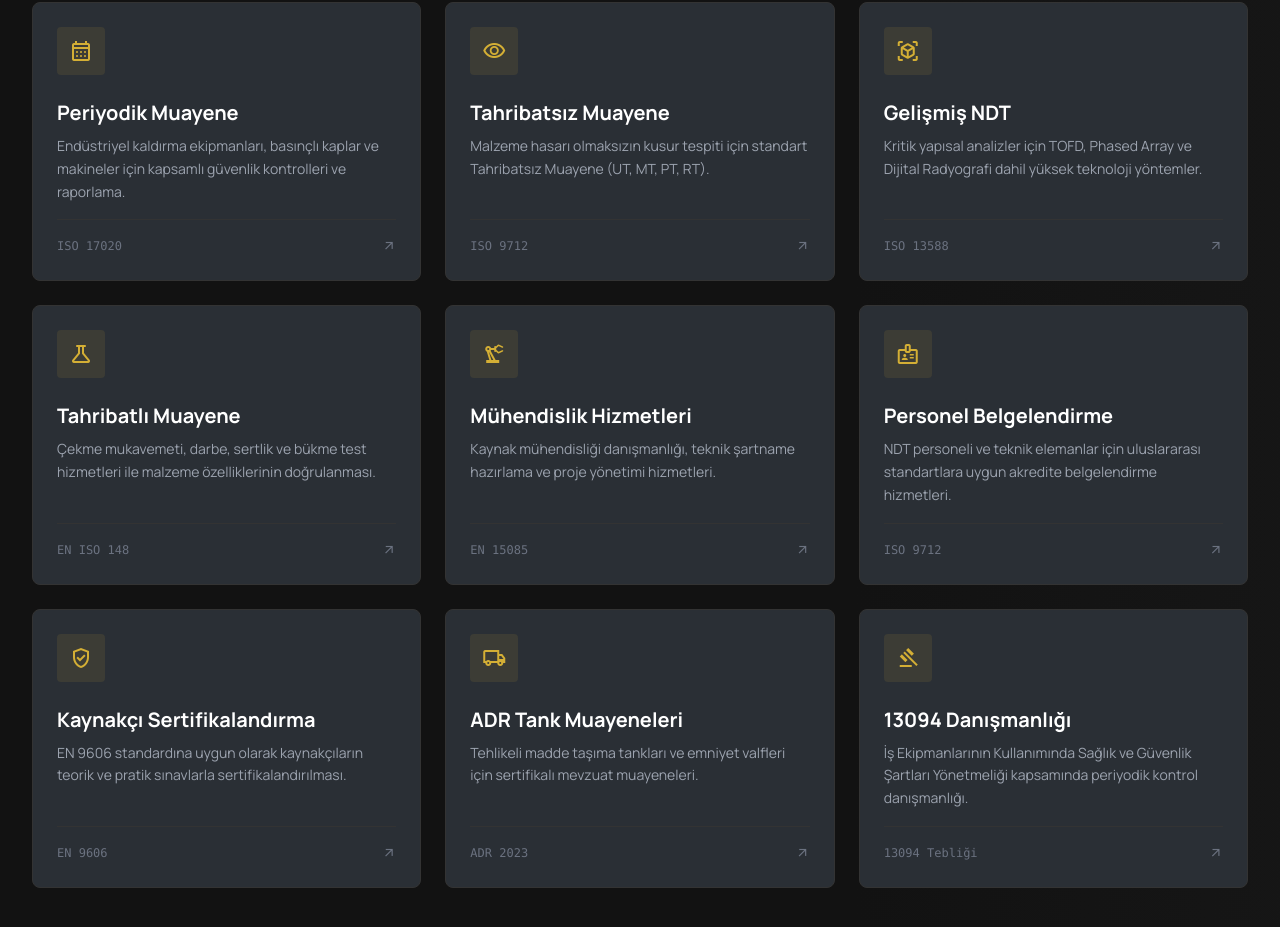
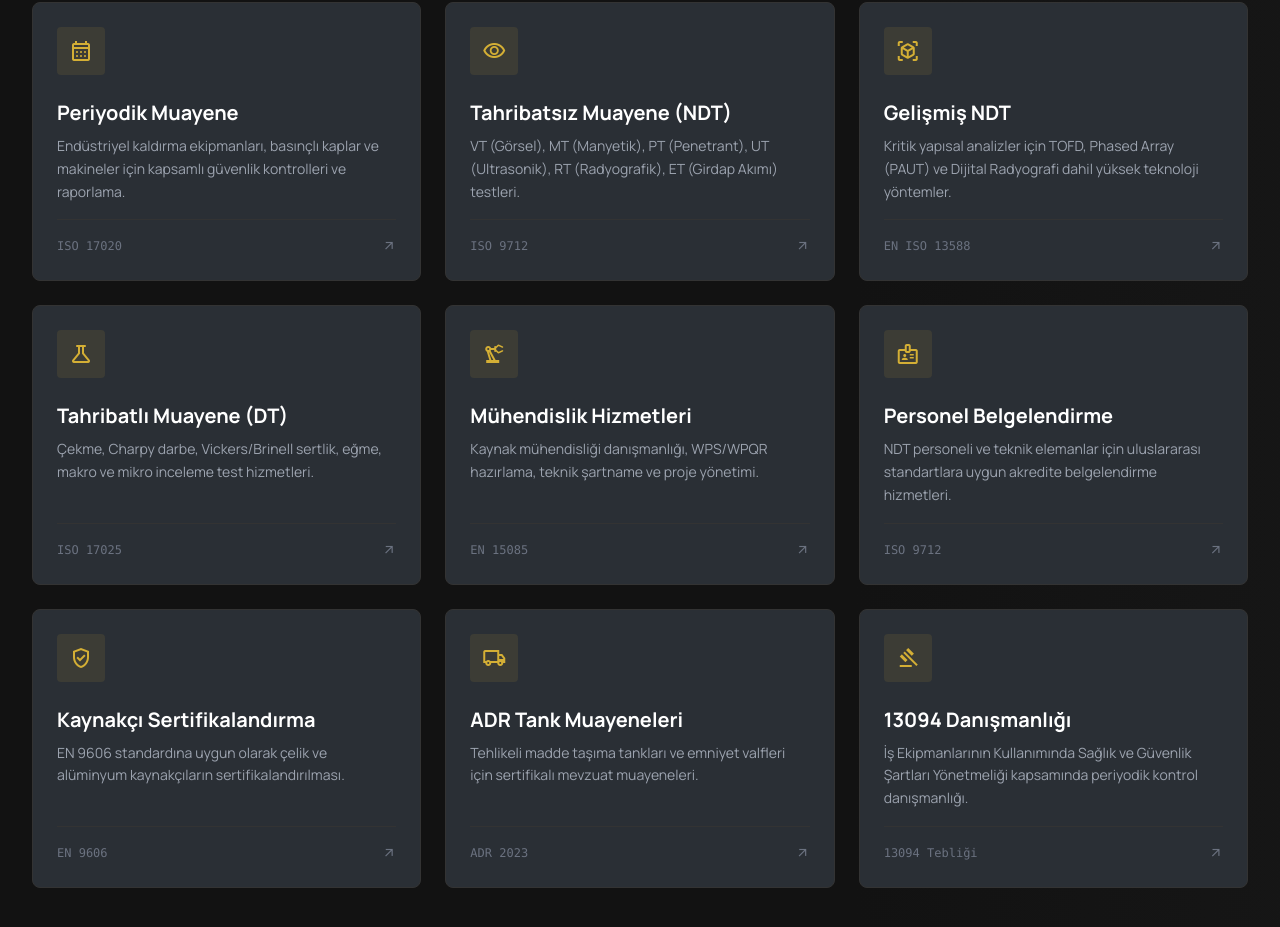
Before and after one commit to atakanbattal/smsm-hendislik, a React (Vite) app: page / in a window 1280 px wide. Shown: the part 969-1896 px from the top of the page. Built offline with nearby package versions, Linux system fonts and the light colour scheme; no server answers.

Commit message:
NDT/DT standartları kapsamlı güncelleme: VT, MT, PT, UT, RT, ET, TOFD, PAUT; Çekme, Darbe, Sertlik, Eğme, Makro, Mikro

```diff
--- a/src/pages/FAQ.jsx
+++ b/src/pages/FAQ.jsx
@@ -19,7 +19,7 @@ const faqItems = [
     { category: 'genel', question: 'Hangi sektörlere hizmet veriyorsunuz?', answer: 'Ağır sanayi, petrokimya, enerji, demiryolu, savunma sanayi, inşaat, otomotiv ve makine imalat sektörlerine hizmet vermekteyiz. Her sektöre özel mühendislik çözümleri sunuyoruz.' },
 
     // Kalite Kontrol Hizmetleri
-    { category: 'kalite', question: 'NDT (Tahribatsız Muayene) nedir?', answer: 'NDT, malzeme veya bileşenlerin bütünlüğünü bozmadan kusur ve hataları tespit etmek için kullanılan test yöntemleridir. Ultrasonik Test (UT), Manyetik Parçacık Testi (MT), Sıvı Penetrant Testi (PT) ve Radyografik Test (RT) gibi yöntemler kullanıyoruz.' },
+    { category: 'kalite', question: 'NDT (Tahribatsız Muayene) nedir?', answer: 'NDT, malzeme veya bileşenlerin bütünlüğünü bozmadan kusur ve hataları tespit etmek için kullanılan test yöntemleridir. Sunduğumuz yöntemler: VT (Görsel Muayene), MT (Manyetik Parçacık Testi), PT (Sıvı Penetrant Testi), UT (Ultrasonik Test), RT (Radyografik Test), ET (Girdap Akımı Testi), TOFD ve Phased Array.' },
     { category: 'kalite', question: 'Gelişmiş NDT teknikleri nelerdir?', answer: 'Phased Array (PAUT), TOFD (Time of Flight Diffraction), Dijital Radyografi (DR) ve Girdap Akımı Testi (ET) gibi ileri teknoloji yöntemlerle kritik yapısal analizler yapıyoruz. Bu yöntemler daha hassas kusur tespiti ve boyutlandırma sağlar.' },
     { category: 'kalite', question: 'Tahribatlı muayene hizmetleri nelerdir?', answer: 'Çekme testi, darbe testi (Charpy, Izod), sertlik testleri (Brinell, Rockwell, Vickers), bükme testi ve metalografik inceleme gibi laboratuvar testleri sunuyoruz. Bu testlerle malzeme mekanik özelliklerini doğruluyoruz.' },
     { category: 'kalite', question: 'Periyodik muayene zorunlu mu?', answer: 'Evet, 6331 Sayılı İş Sağlığı ve Güvenliği Kanunu ve bağlı yönetmelikler kapsamında basınçlı kaplar, kaldırma ekipmanları, iş makineleri ve elektrik tesisatları için periyodik kontrol zorunludur. Kontrol periyotları ekipman türüne göre yıllık veya daha sık olabilir.' },
--- a/src/pages/Home.jsx
+++ b/src/pages/Home.jsx
@@ -3,12 +3,12 @@ import { Button, ServiceCard, Badge } from '../components/ui/Components'
 
 const services = [
     { icon: 'calendar_month', title: 'Periyodik Muayene', description: 'Endüstriyel kaldırma ekipmanları, basınçlı kaplar ve makineler için kapsamlı güvenlik kontrolleri ve raporlama.', tag: 'ISO 17020' },
-    { icon: 'visibility', title: 'Tahribatsız Muayene', description: 'Malzeme hasarı olmaksızın kusur tespiti için standart Tahribatsız Muayene (UT, MT, PT, RT).', tag: 'ISO 9712' },
-    { icon: 'view_in_ar', title: 'Gelişmiş NDT', description: 'Kritik yapısal analizler için TOFD, Phased Array ve Dijital Radyografi dahil yüksek teknoloji yöntemler.', tag: 'ISO 13588' },
-    { icon: 'science', title: 'Tahribatlı Muayene', description: 'Çekme mukavemeti, darbe, sertlik ve bükme test hizmetleri ile malzeme özelliklerinin doğrulanması.', tag: 'EN ISO 148' },
-    { icon: 'precision_manufacturing', title: 'Mühendislik Hizmetleri', description: 'Kaynak mühendisliği danışmanlığı, teknik şartname hazırlama ve proje yönetimi hizmetleri.', tag: 'EN 15085' },
+    { icon: 'visibility', title: 'Tahribatsız Muayene (NDT)', description: 'VT (Görsel), MT (Manyetik), PT (Penetrant), UT (Ultrasonik), RT (Radyografik), ET (Girdap Akımı) testleri.', tag: 'ISO 9712' },
+    { icon: 'view_in_ar', title: 'Gelişmiş NDT', description: 'Kritik yapısal analizler için TOFD, Phased Array (PAUT) ve Dijital Radyografi dahil yüksek teknoloji yöntemler.', tag: 'EN ISO 13588' },
+    { icon: 'science', title: 'Tahribatlı Muayene (DT)', description: 'Çekme, Charpy darbe, Vickers/Brinell sertlik, eğme, makro ve mikro inceleme test hizmetleri.', tag: 'ISO 17025' },
+    { icon: 'precision_manufacturing', title: 'Mühendislik Hizmetleri', description: 'Kaynak mühendisliği danışmanlığı, WPS/WPQR hazırlama, teknik şartname ve proje yönetimi.', tag: 'EN 15085' },
     { icon: 'badge', title: 'Personel Belgelendirme', description: 'NDT personeli ve teknik elemanlar için uluslararası standartlara uygun akredite belgelendirme hizmetleri.', tag: 'ISO 9712' },
-    { icon: 'verified_user', title: 'Kaynakçı Sertifikalandırma', description: 'EN 9606 standardına uygun olarak kaynakçıların teorik ve pratik sınavlarla sertifikalandırılması.', tag: 'EN 9606' },
+    { icon: 'verified_user', title: 'Kaynakçı Sertifikalandırma', description: 'EN 9606 standardına uygun olarak çelik ve alüminyum kaynakçıların sertifikalandırılması.', tag: 'EN 9606' },
     { icon: 'local_shipping', title: 'ADR Tank Muayeneleri', description: 'Tehlikeli madde taşıma tankları ve emniyet valfleri için sertifikalı mevzuat muayeneleri.', tag: 'ADR 2023' },
     { icon: 'gavel', title: '13094 Danışmanlığı', description: 'İş Ekipmanlarının Kullanımında Sağlık ve Güvenlik Şartları Yönetmeliği kapsamında periyodik kontrol danışmanlığı.', tag: '13094 Tebliği' },
 ]
--- a/src/pages/Services.jsx
+++ b/src/pages/Services.jsx
@@ -10,36 +10,55 @@ const adrProcessSteps = [
     { step: 5, title: 'Belge Teslimi & Takip', desc: 'Resmi belgelerin teslimi ve sonraki muayene tarihinin planlanması', icon: 'task_alt', duration: '1 Gün' },
 ]
 
-// Çalıştığımız Standartlar ve Mevzuat
+// Çalıştığımız Standartlar ve Mevzuat - Kapsamlı Liste
 const standardsData = {
     adr: [
         { code: 'ADR', name: 'ECE/TRANS/505', desc: 'Tehlikeli Maddelerin Karayoluyla Uluslararası Taşınması' },
         { code: 'EN 12972', name: 'Tank Muayenesi', desc: 'Tehlikeli madde tankları periyodik muayene standardı' },
         { code: 'EN 13094', name: 'Tank Tasarımı', desc: 'ADR tankları tasarım ve imalat standardı' },
         { code: 'EN 14025', name: 'Vakumlu Tanklar', desc: 'Vakumlu izolasyonlu tanklar standardı' },
+        { code: 'EN 14432', name: 'Tank Ekipmanları', desc: 'Tank vana ve aksesuarları standardı' },
+        { code: 'EN 13175', name: 'LPG Tankları', desc: 'LPG tankları ekipman ve aksesuarları' },
     ],
     welding: [
         { code: 'ISO 3834', name: 'Kaynak Kalite', desc: 'Metalik malzemelerin füzyon kaynağı kalite gereksinimleri' },
         { code: 'EN 15085', name: 'Demiryolu', desc: 'Demiryolu araçları kaynaklı imalat standardı' },
         { code: 'EN ISO 15614', name: 'WPQR', desc: 'Kaynak prosedürü kalifikasyon standardı' },
-        { code: 'EN 9606', name: 'Kaynakçı', desc: 'Kaynakçı sertifikasyon standardı' },
+        { code: 'EN ISO 15609', name: 'WPS', desc: 'Kaynak prosedürü şartnamesi' },
+        { code: 'EN 9606', name: 'Kaynakçı Çelik', desc: 'Çelik kaynakçı sertifikasyon standardı' },
+        { code: 'EN ISO 9606-2', name: 'Kaynakçı Alüminyum', desc: 'Alüminyum kaynakçı sertifikasyonu' },
+        { code: 'EN ISO 14731', name: 'Kaynak Koordinasyonu', desc: 'Kaynak koordinasyon görevleri ve sorumlulukları' },
+        { code: 'EN ISO 5817', name: 'Kaynak Kalite Seviyeleri', desc: 'Kaynak dikişi kusur kabul seviyeleri' },
     ],
     ndt: [
         { code: 'ISO 9712', name: 'NDT Personel', desc: 'Tahribatsız muayene personeli sertifikasyonu' },
         { code: 'ISO 17020', name: 'Muayene Kuruluşu', desc: 'Muayene kuruluşları için genel kriterler' },
-        { code: 'EN ISO 17640', name: 'UT Kaynak', desc: 'Kaynak bağlantılarının ultrasonik muayenesi' },
-        { code: 'EN ISO 17636', name: 'RT', desc: 'Radyografik muayene standardı' },
+        { code: 'EN ISO 17638', name: 'MT - Manyetik', desc: 'Kaynak dikişlerinin manyetik parçacık muayenesi' },
+        { code: 'EN ISO 3452', name: 'PT - Penetrant', desc: 'Sıvı penetrant muayene standardı' },
+        { code: 'EN ISO 17640', name: 'UT - Ultrasonik', desc: 'Kaynak bağlantılarının ultrasonik muayenesi' },
+        { code: 'EN ISO 17636', name: 'RT - Radyografik', desc: 'Kaynak dikişlerinin radyografik muayenesi' },
+        { code: 'EN 13018', name: 'VT - Görsel', desc: 'Görsel muayene genel prensipleri' },
+        { code: 'EN ISO 15549', name: 'ET - Girdap Akımı', desc: 'Girdap akımı (Eddy Current) muayenesi' },
+        { code: 'EN ISO 10863', name: 'TOFD', desc: 'Kırınım zamanı yöntemi (Time of Flight Diffraction)' },
+        { code: 'EN ISO 13588', name: 'Phased Array', desc: 'Phased Array ultrasonik test standardı' },
     ],
     dt: [
         { code: 'ISO 17025', name: 'DT Laboratuvar', desc: 'Tahribatlı muayene laboratuvarları akreditasyonu' },
         { code: 'EN ISO 6892', name: 'Çekme Testi', desc: 'Metalik malzemeler için çekme deneyi' },
-        { code: 'EN ISO 148', name: 'Darbe Testi', desc: 'Charpy darbe deneyi standardı' },
-        { code: 'EN ISO 6507', name: 'Sertlik', desc: 'Vickers sertlik deneyi' },
+        { code: 'EN ISO 148', name: 'Charpy Darbe', desc: 'Charpy çentik darbe deneyi' },
+        { code: 'EN ISO 6507', name: 'Vickers Sertlik', desc: 'Vickers sertlik deneyi' },
+        { code: 'EN ISO 6506', name: 'Brinell Sertlik', desc: 'Brinell sertlik deneyi' },
+        { code: 'EN ISO 5173', name: 'Eğme Testi', desc: 'Kaynaklı birleştirmelerin eğme deneyi' },
+        { code: 'EN ISO 17639', name: 'Makro İnceleme', desc: 'Kaynak dikişlerinin makroskopik incelemesi' },
+        { code: 'EN ISO 17639', name: 'Mikro İnceleme', desc: 'Kaynak dikişlerinin mikroskopik incelemesi' },
+        { code: 'EN ISO 9015', name: 'Sertlik Haritalama', desc: 'Kaynak bölgesi sertlik haritalama deneyi' },
     ],
     regulation: [
         { code: '6331', name: 'İSG Kanunu', desc: 'İş Sağlığı ve Güvenliği Kanunu' },
         { code: '13094', name: 'Tebliğ', desc: 'İş Ekipmanları Periyodik Kontrol Tebliği' },
         { code: 'PED', name: '2014/68/EU', desc: 'Basınçlı Ekipmanlar Direktifi' },
+        { code: 'ASME', name: 'Sec. VIII', desc: 'Basınçlı kaplar tasarım ve imalat' },
+        { code: 'EN 13445', name: 'Basınçlı Kaplar', desc: 'Ateşsiz basınçlı kaplar standardı' },
     ],
 }
 
@@ -219,7 +238,7 @@ const industrialServices = [
         ],
         badge2: 'Mobil Ekip'
     },
-    // 9. Kalite Kontrol ve Belgelendirme - NDT kullanım alanları eklendi
+    // 9. Kalite Kontrol ve Belgelendirme - Kapsamlı NDT/DT detayları
     {
         id: 'kalite-kontrol',
         icon: 'verified',
@@ -228,8 +247,8 @@ const industrialServices = [
         title: 'Kalite Kontrol ve Belgelendirme Hizmetleri',
         description: 'Ulusal ve uluslararası normlar ile standartlar kapsamında kapsamlı muayene ve belgelendirme hizmetleri sunuyoruz.',
         features: [
-            { title: 'Tahribatsız Muayene (NDT)', desc: 'VT, UT, MT, RT, PT testleri ile kusur tespiti' },
-            { title: 'Tahribatlı Muayene', desc: 'Çekme, darbe, sertlik ve metalografik incelemeler' },
+            { title: 'Tahribatsız Muayene (NDT)', desc: 'VT (Görsel), MT (Manyetik), PT (Penetrant), UT (Ultrasonik), RT (Radyografik), ET (Girdap Akımı)' },
+            { title: 'Tahribatlı Muayene (DT)', desc: 'Çekme, Charpy darbe, Vickers/Brinell sertlik, eğme, makro/mikro inceleme' },
             { title: 'Ürün Belgelendirme', desc: 'Ürünlerin standartlara uygunluk belgelendirilmesi' },
             { title: 'Personel/Firma Belgelendirme', desc: 'ISO ve kalite yönetim sistemleri sertifikasyonu' },
         ],
```
